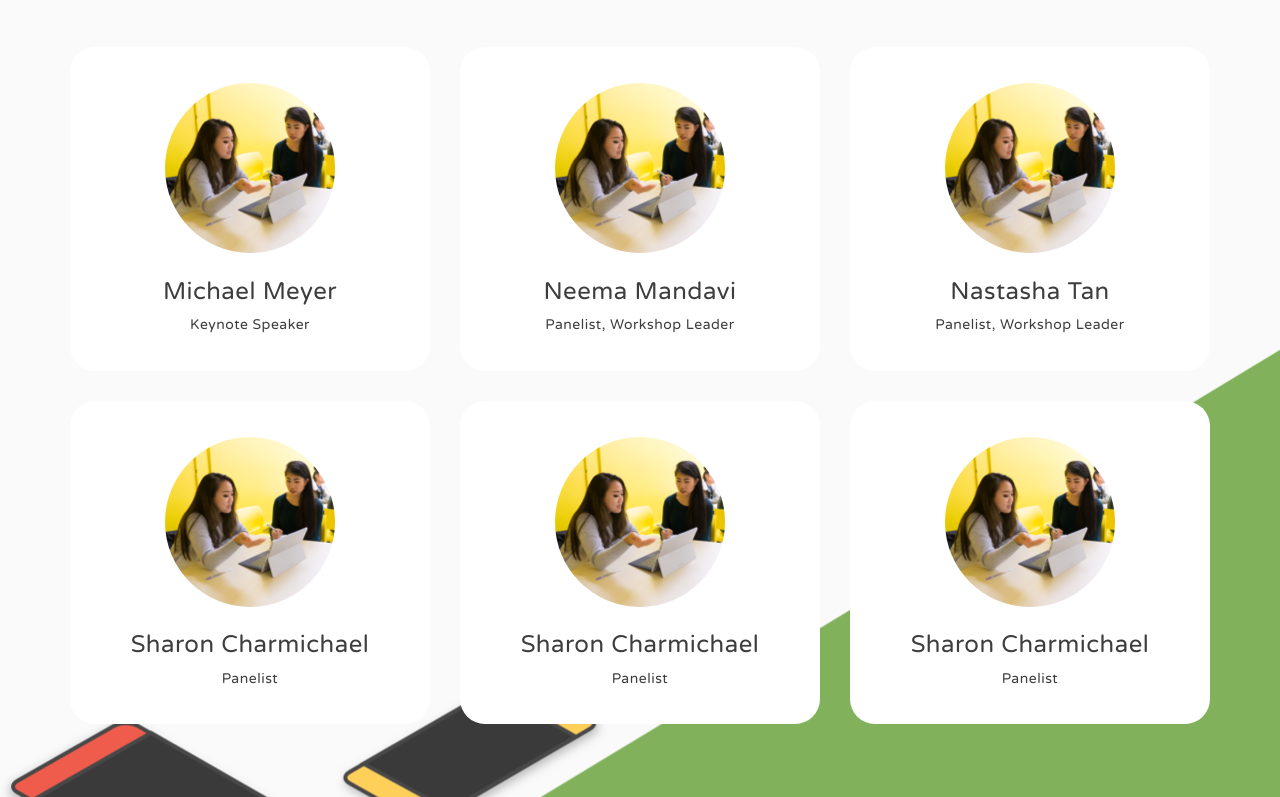
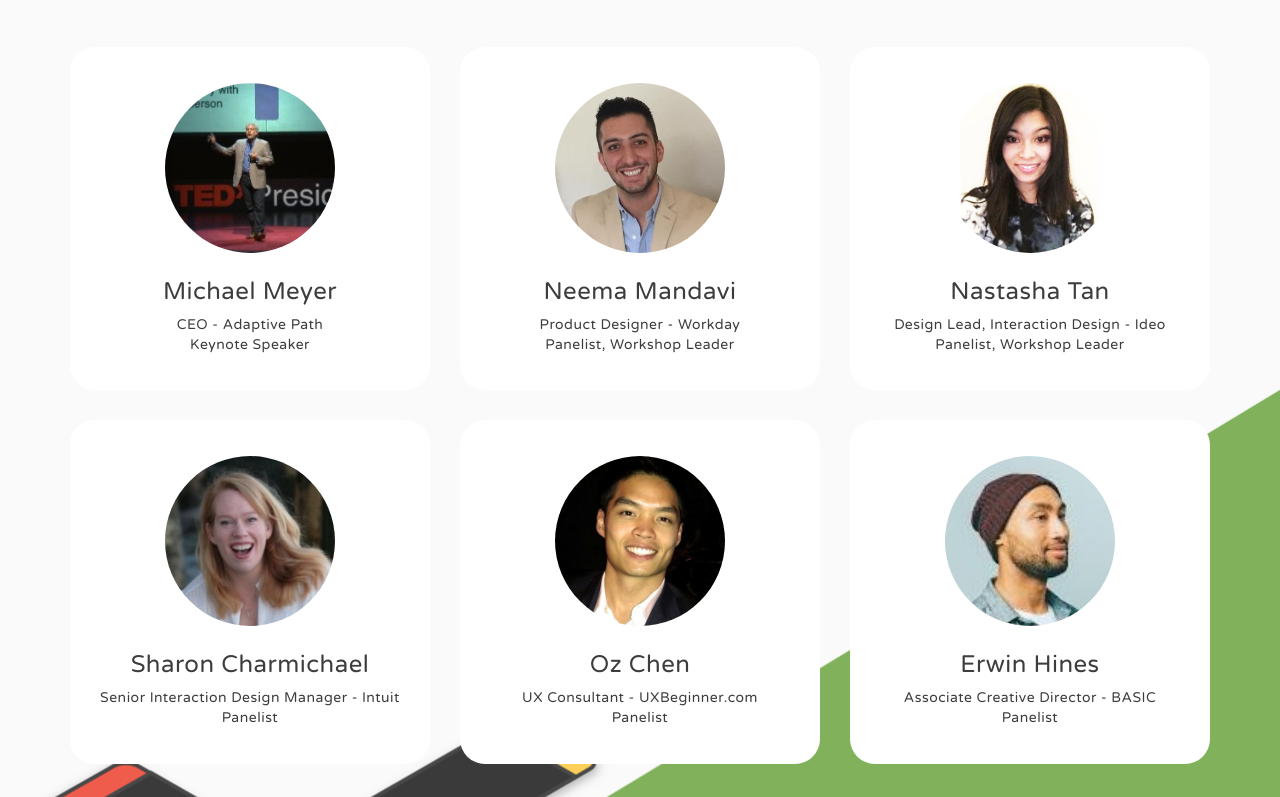
Before and after one commit to ucsddesignco/ucsd-design-conf, a website: page index.html in a window 1280 px wide. Shown: the part 889-1686 px from the top of the page. Drawn offline with nearby package versions, Linux system fonts and the light colour scheme.

Commit message:
Adding speaker assets

```diff
--- a/index.html
+++ b/index.html
@@ -52,9 +52,10 @@
         <div class="row text-center">
           <div class="dc-card--wrapper col-md-4">
             <div class="dc-card">
-              <img class="dc-card--img" src="images/temporary.png" />
+              <img class="dc-card--img" src="images/micahel.jpg" />
               <div class="dc-card--body card-body">
                 <h3>Michael Meyer</h3>
+                <p>CEO - Adaptive Path</p>
                 <p>Keynote Speaker</p>
               </div>
             </div>
@@ -62,9 +63,10 @@
 
           <div class="dc-card--wrapper col-md-4">
             <div class="dc-card">
-              <img class="dc-card--img" src="images/temporary.png" />
+              <img class="dc-card--img" src="images/neema.jpg" />
               <div class="dc-card--body card-body">
                 <h3>Neema Mandavi</h3>
+                <p>Product Designer - Workday</p>
                 <p>Panelist, Workshop Leader</p>
               </div>
             </div>
@@ -72,9 +74,10 @@
 
           <div class="dc-card--wrapper col-md-4">
             <div class="dc-card">
-              <img class="dc-card--img" src="images/temporary.png" />
+              <img class="dc-card--img" src="images/nas.jpg" />
               <div class="dc-card--body card-body">
                 <h3>Nastasha Tan</h3>
+                <p>Design Lead, Interaction Design - Ideo</p>
                 <p>Panelist, Workshop Leader</p>
               </div>
             </div>
@@ -82,9 +85,10 @@
 
           <div class="dc-card--wrapper col-md-4">
             <div class="dc-card">
-              <img class="dc-card--img" src="images/temporary.png" />
+              <img class="dc-card--img" src="images/sharon.jpg" />
               <div class="dc-card--body card-body">
                 <h3>Sharon Charmichael</h3>
+                <p>Senior Interaction Design Manager - Intuit</p>
                 <p>Panelist</p>
               </div>
             </div>
@@ -92,9 +96,10 @@
 
           <div class="dc-card--wrapper col-md-4">
             <div class="dc-card">
-              <img class="dc-card--img" src="images/temporary.png" />
+              <img class="dc-card--img" src="images/oz.jpg" />
               <div class="dc-card--body card-body">
-                <h3>Sharon Charmichael</h3>
+                <h3>Oz Chen</h3>
+                <p>UX Consultant - UXBeginner.com</p>
                 <p>Panelist</p>
               </div>
             </div>
@@ -102,9 +107,10 @@
 
           <div class="dc-card--wrapper col-md-4">
             <div class="dc-card">
-              <img class="dc-card--img" src="images/temporary.png" />
+              <img class="dc-card--img" src="images/erwin.jpg" />
               <div class="dc-card--body card-body">
-                <h3>Sharon Charmichael</h3>
+                <h3>Erwin Hines</h3>
+                <p>Associate Creative Director - BASIC</p>
                 <p>Panelist</p>
               </div>
             </div>
--- a/scss/pages/_home.scss
+++ b/scss/pages/_home.scss
@@ -259,6 +259,9 @@
 
   &--img {
     margin-bottom: 20px;
+    border-radius: 50%;
+    width: 170px;
+    height: 170px;
   }
   &--body {
     h3 {
```
Also changed, not shown: css/main.css, images/erwin.jpg (added), images/micahel.jpg (added), images/nas.jpg (added), images/neema.jpg (added), images/oz.jpg (added), images/sharon.jpg (added), 1 other file.
